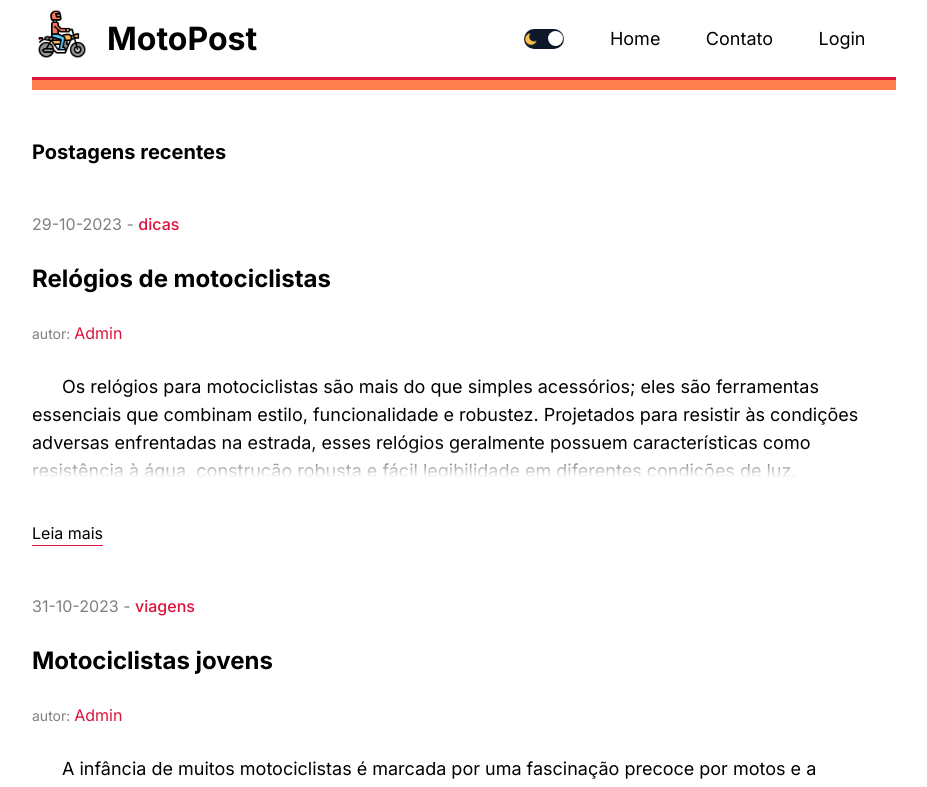
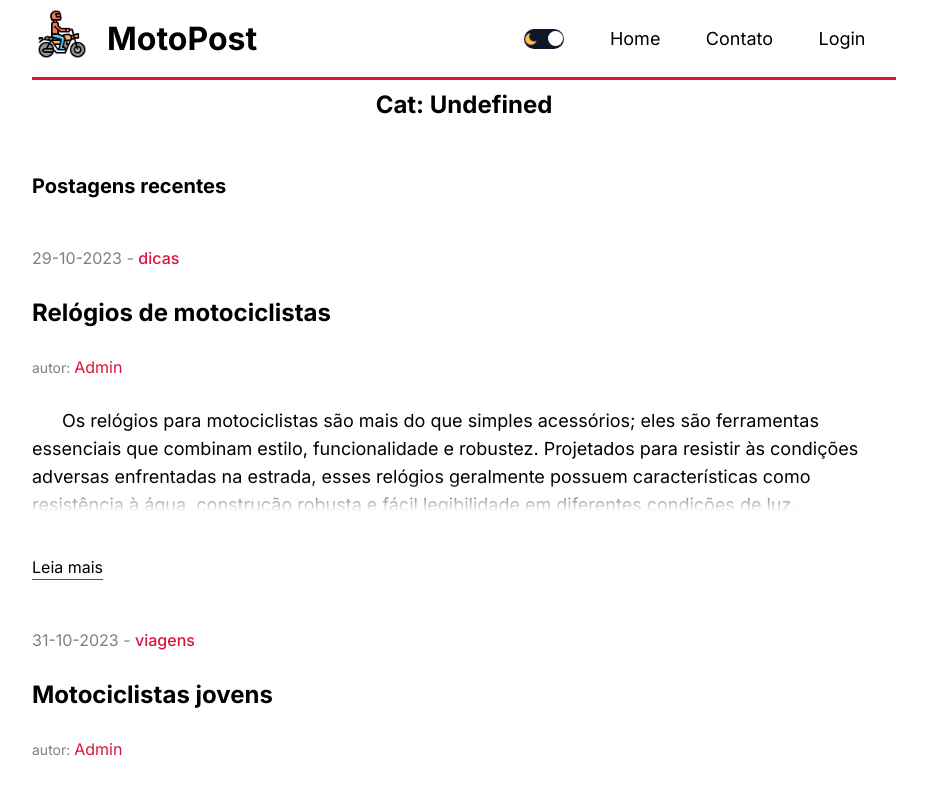
Before and after one commit to TrueAlexander/motopost, a Next.js app: page /blog in a window 1280 px wide. Shown: the top 787 px of the page, without its empty margins (176-1103 px from the left). Built offline with nearby package versions, Linux system fonts and the light colour scheme; no server answers.

Commit message:
rename to blog page

```diff
--- a/src/app/[cat]/page.jsx
+++ b/src/app/[cat]/page.jsx
@@ -17,6 +17,7 @@ const categoryPage = ({searchParams}) => {
   const page = parseInt(searchParams.page) || 1
   const { cat } = searchParams
 
+  console.log(cat)
 
   return (
   <div className={styles.container}>
--- a/src/app/blog/blogPage.module.css
+++ b/src/app/blog/blogPage.module.css
@@ -1,11 +1,11 @@
 .title{
-  background-color: coral;
-  color: white;
+  border-top: 5px solid var(--bg);
+  color: var(--text-color);
   padding: 5px 10px;
   text-align: center;
   text-transform: capitalize;
+  border-radius: 10px;
 }
-
 .content{
   display: flex;
   gap: 50px;
--- a/src/app/blog/page.jsx
+++ b/src/app/blog/page.jsx
@@ -6,9 +6,18 @@ const BlogPage = ({ searchParams }) => {
   const page = parseInt(searchParams.page) || 1
   const { cat } = searchParams
 
+  const catBg = {
+    notícias: "#57c4ff31",
+    viagens: "#da85c731",
+    oficína: "#7fb88133",
+    dicas: "#ff795736",
+    estilo: "#ffb04f45",
+    outro: "#5e4fff31"
+  }
+
   return (
     <div className={styles.container}>
-      <h1 className={styles.title}>{cat}</h1>
+      <h2 className={styles.title} style={{backgroundColor: `${catBg[cat]}`}}>{`cat: ${cat}`}</h2>
       <div className={styles.content}>
         <CardList page={page} cat={cat}/>
         {/* <Menu /> */}
--- a/src/components/categoryList/CategoryList.jsx
+++ b/src/components/categoryList/CategoryList.jsx
@@ -12,7 +12,7 @@ const CategoryList = () => {
       <div className={styles.categories}>
         {categoriesOrder.map((item) => (
           <Link
-            href={`/${item}?cat=${item}`}
+            href={`/blog?cat=${item}`}
             className={`${styles.category} ${item === 'notícias'
               ? styles.notícias : item === 'viagens'
               ? styles.viagens : item === 'oficína'
```
